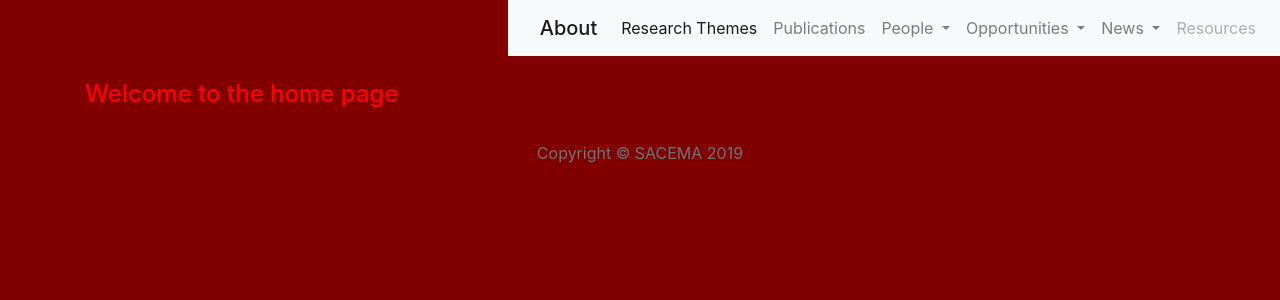
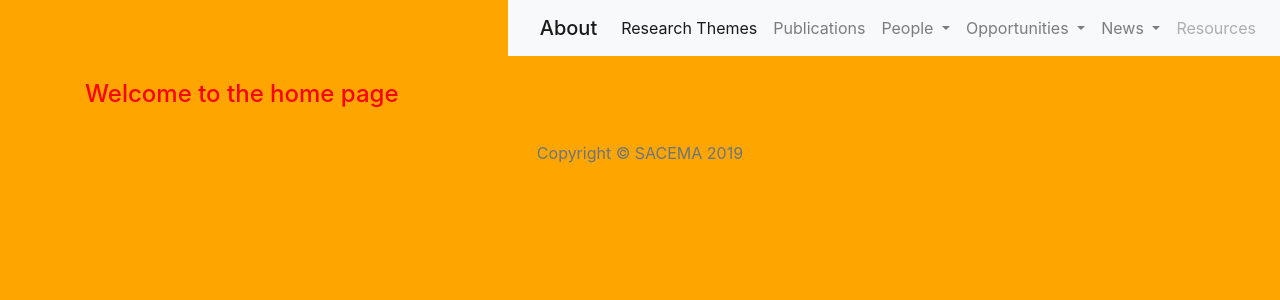
Before and after one commit to Kibnelson/myproject, a Django app: page / in a window 1280 px wide. Shown: the top 300 px of the page. Run offline with Django 3.2, Linux system fonts and the light colour scheme; some libraries are stand-ins or nearby versions.

```diff
--- a/static/main/css/style1.css
+++ b/static/main/css/style1.css
@@ -1,5 +1,5 @@
 body {
-    background-color: maroon;
+    background-color: orange;
 
 
 }
```
